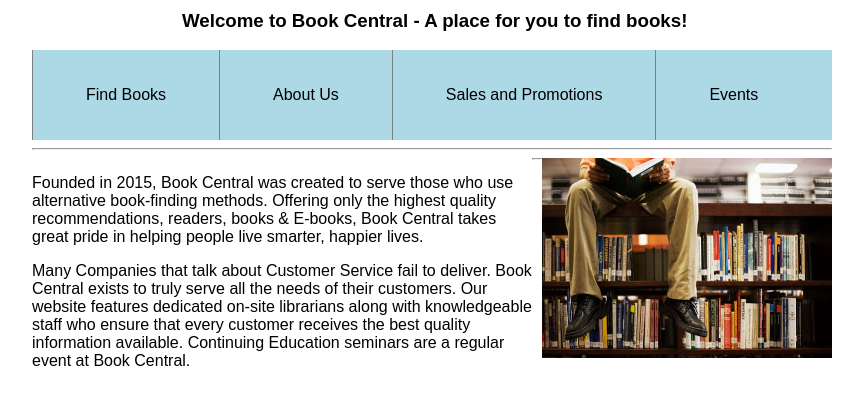
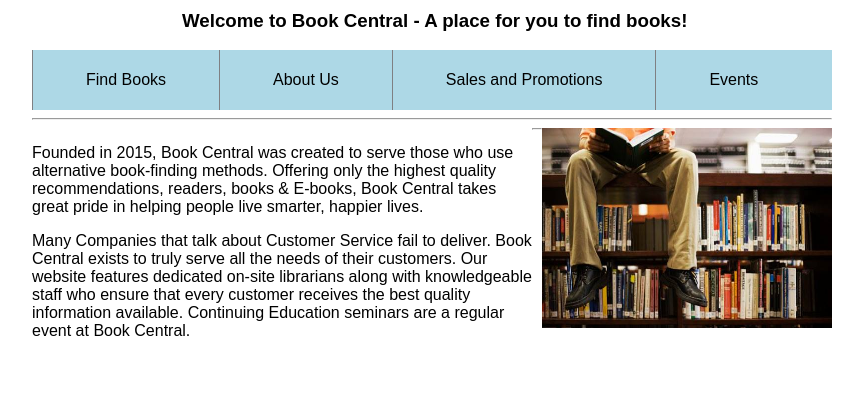
Before and after one commit to upbeat/ecommerce_CS137, a PHP site: page / in a window 1280 px wide. Shown: the part 187-592 px from the top of the page, without its empty margins (208-1071 px from the left). Run offline with PHP 8.4, Linux system fonts and the light colour scheme.

Commit message:
Minor fix to nav bar

```diff
--- a/style.css
+++ b/style.css
@@ -39,7 +39,7 @@ div #welcome {
 
 div#links{
   background-color: #ADD8E6;
-  height: 90px;
+  height: 60px;
 }
 
 div#links a {
@@ -47,8 +47,8 @@ div#links a {
   padding-right: 53px;
   text-decoration: none;
   color: #000;
-  height: 90px;
-  line-height: 90px;
+  height: 60px;
+  line-height: 60px;
   display: block;
   float: left;
   border-left: 1px solid #7f8083;
```
